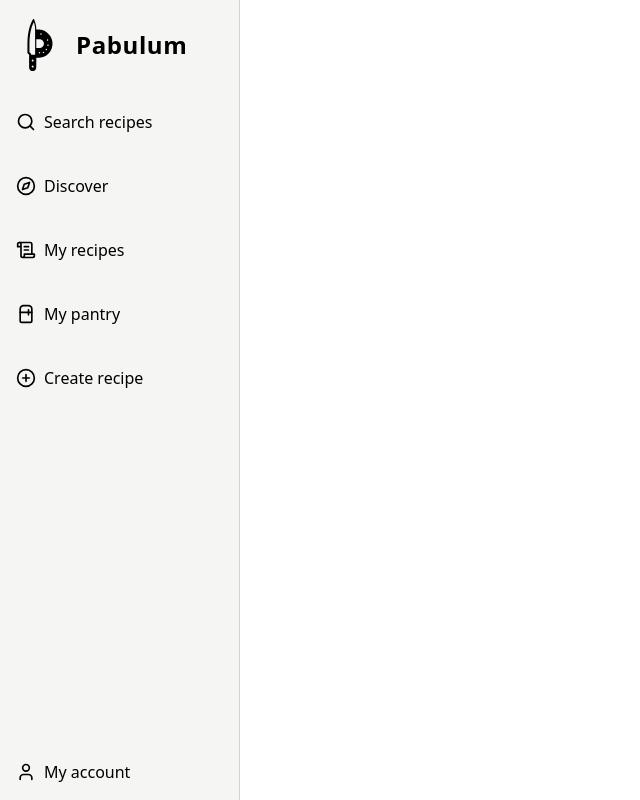
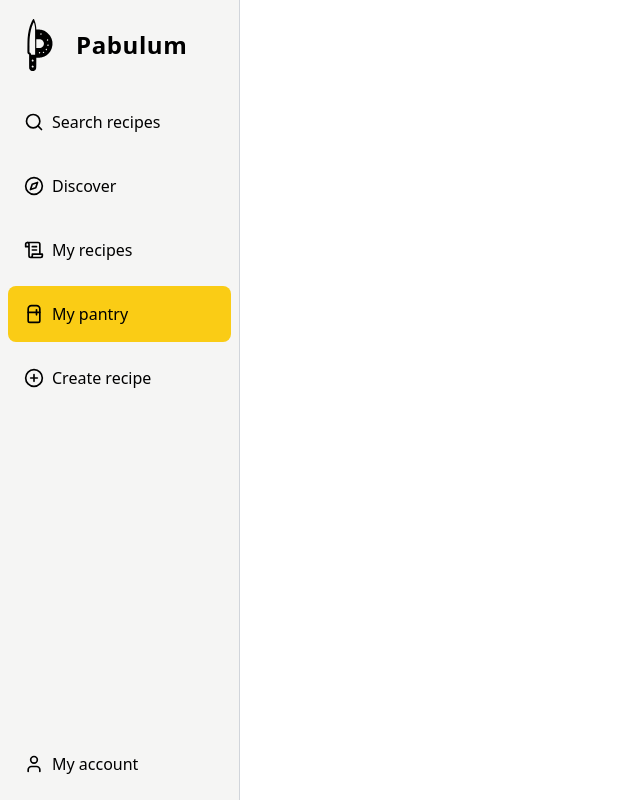
Before and after one commit to FraternalFiber/Pabulum, a React (Vite) app in the folder client/: page /pantry in a window 1280 px wide. Shown: the whole page, without its empty margins (0-640 px from the left). Built offline with nearby package versions, Linux system fonts and the light colour scheme.

Commit message:
Improve Menu component appearance

```diff
--- a/client/src/components/Menu/index.tsx
+++ b/client/src/components/Menu/index.tsx
@@ -1,4 +1,4 @@
-import {Link} from "react-router-dom";
+import {Link, NavLink} from "react-router-dom";
 import React from "react";
 import {Compass, PlusCircle, Refrigerator, ScrollText, Search as SearchIcon, User} from 'lucide-react';
 
@@ -18,10 +18,11 @@ const menuButtons : Array<MenuButtonProps> = [
 
 function MenuButton({title, path, icon}: MenuButtonProps) {
   return (
-    <Link to={path} className={'flex w-100 p-4 hover:bg-primary'}>
+    // highlight the button when the corresponding subpage is active
+    <NavLink to={path} className={nav => `${nav.isActive ? 'bg-primary' : ''} flex w-100 p-4 hover:bg-primary rounded-sm`} end>
       <div className={'flex items-center mr-2'}>{icon}</div>
       <div>{title}</div>
-    </Link>
+    </NavLink>
   )
 }
 
@@ -29,10 +30,10 @@ function Menu() {
   return (
       <nav className={'flex flex-col w-60 h-100 min-h-screen bg-secondary border-r border-gray-300'}>
         <Link to={'/'} className={'flex flex-row items-center mt-4 mr-20 ml-3 select-none'}>
-          <img src={'public/logo_main.svg'} alt={'logo'} className={'w-14'} draggable={'false'}/>
+          <img src={'/logo_main.svg'} alt={'logo'} className={'w-14'} draggable={'false'}/>
           <h1 className={'text-2xl ml-2 font-bold tracking-wide'}>Pabulum</h1>
         </Link>
-        <div className={'flex flex-col justify-between grow mt-5 h-100'}>
+        <div className={'flex flex-col justify-between grow mt-5 mb-2 pr-2 pl-2 h-100'}>
           <div className={'flex flex-col gap-y-2'}>
             {menuButtons.map((button : MenuButtonProps) => (
                 <MenuButton title={button.title} path={button.path} icon={button.icon} key={button.path}/>
```
